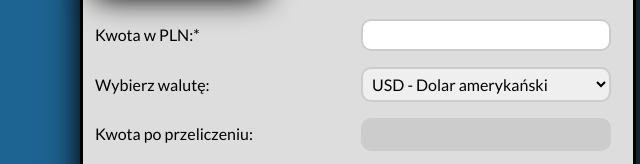
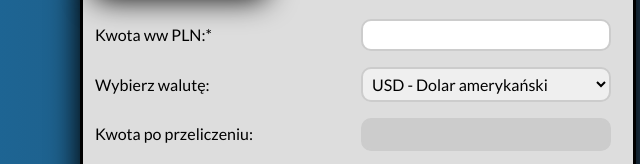
Before and after one commit to M4rti89/CurrencyExchange, a plain HTML site: page index.html in a window 1280 px wide. Shown: the part 197-361 px from the top of the page, 282-922 px from the left. Drawn offline with nearby package versions, Linux system fonts and the light colour scheme.

Commit message:
"Initial commit"

```diff
--- a/index.html
+++ b/index.html
@@ -20,7 +20,7 @@
             <legend class="form__legend">Kalkulator walutowy</legend>
             <p>
                 <label>
-                    <span class="form__label">Kwota w PLN:*</span>
+                    <span class="form__label">Kwota ww PLN:*</span>
                     <input class="form__input js-input" type="number" name="value" min="0" step="0.01" required>
                 </label>
             </p>
```
